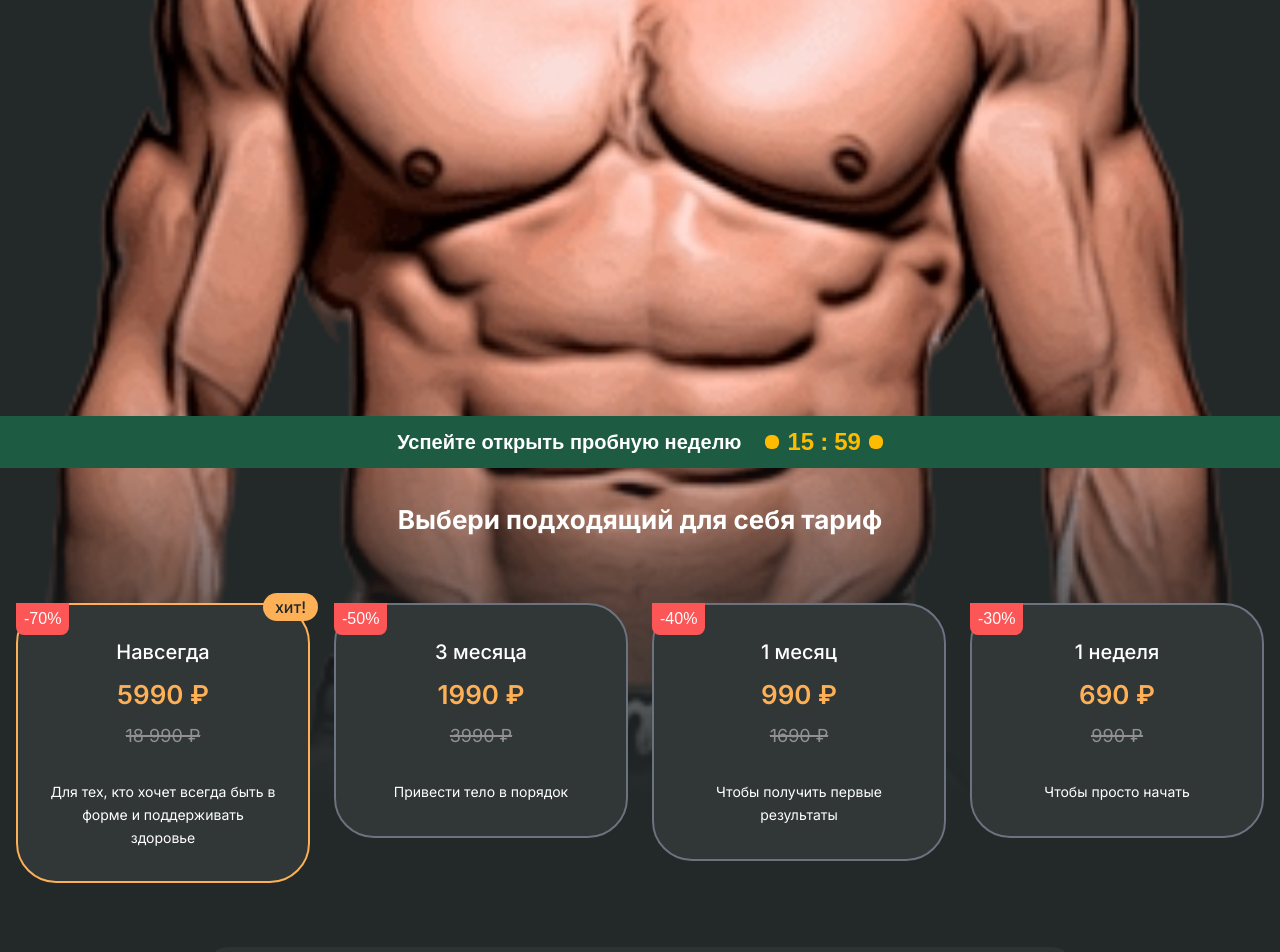
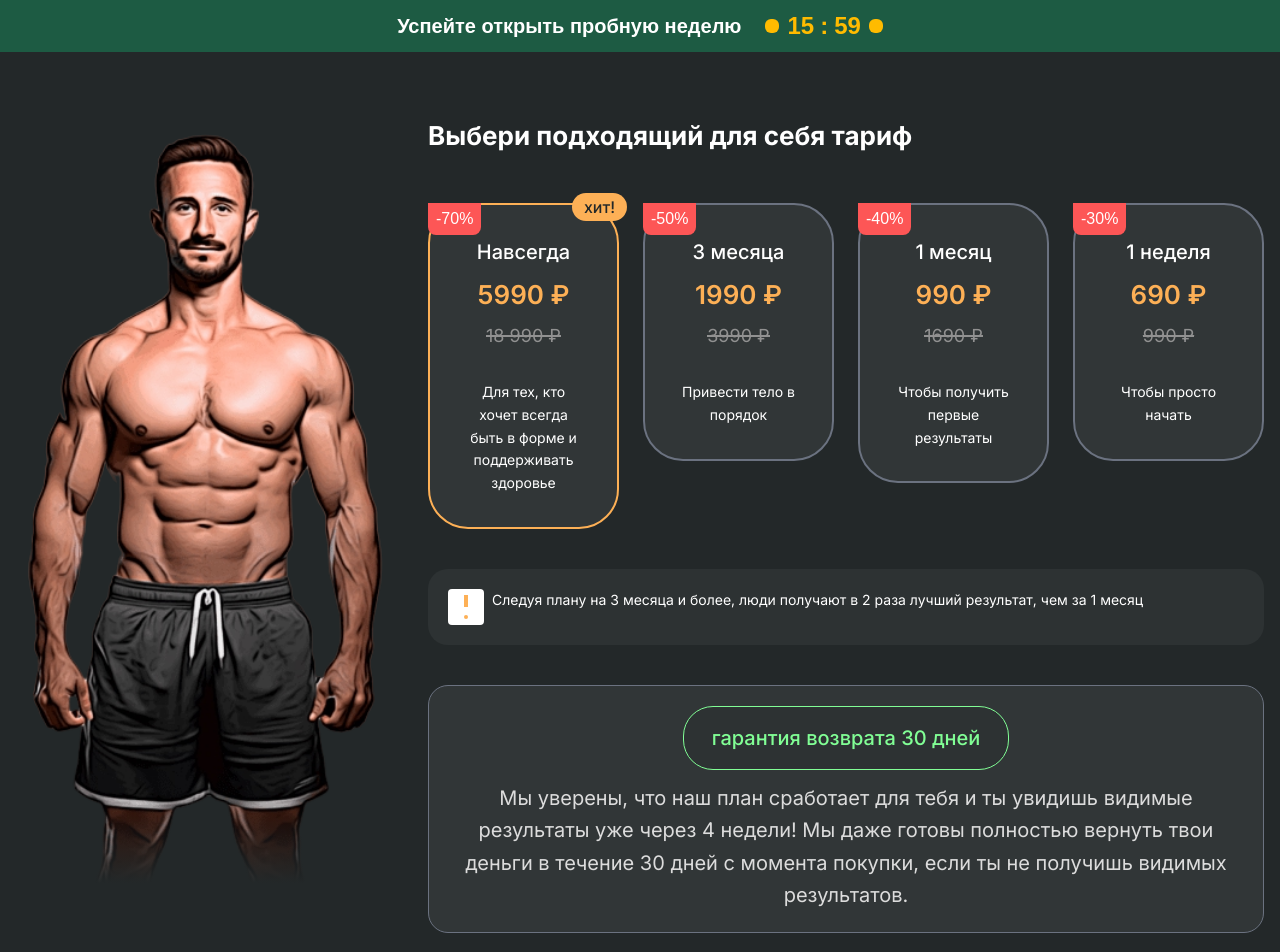
Before and after one commit to GoncharovMaksim/4A.ConsultingFigma, a Next.js app: page / in a window 1280 px wide. Shown: the top 952 px of the page. Built offline with nearby package versions, Linux system fonts and the light colour scheme.

Commit message:
исправлено распорложение картинки декстоп

```diff
--- a/app/page.tsx
+++ b/app/page.tsx
@@ -62,44 +62,38 @@ export default function Home() {
 
   return (
     <div className="min-h-screen bg-bg-primary">
-      {/* Background Image - Desktop */}
-      <div className="relative w-full h-screen hidden md:block">
+      <OfferBanner />
+
+      {/* Layout: image left on desktop, top on mobile */}
+      <div className="max-w-7xl mx-auto px-4 pt-8 pb-16 grid grid-cols-1 lg:grid-cols-[380px_1fr] gap-8">
+        {/* Image block */}
+        <div className="order-1 lg:order-none">
+          <div
+            className="relative w-full overflow-hidden rounded-6xl"
+            style={{ aspectRatio: "380/767" }}
+          >
             <Image
               src="/images/freepik-export-20240531103402atHS-7b8d36.png"
-          alt="Fitness background"
+              alt="Fitness"
               fill
               className="object-cover"
               priority
             />
-        <div className="absolute inset-0 bg-gradient-to-t from-bg-primary via-transparent to-transparent" />
+            <div className="pointer-events-none absolute inset-x-0 bottom-0 h-20 bg-gradient-to-b from-transparent to-bg-primary" />
+          </div>
         </div>
 
-      {/* Background Image - Mobile */}
-      <div className="relative w-full h-64 md:hidden">
-        <Image
-          src="/images/freepik-export-20240531103402atHS-7b8d36.png"
-          alt="Fitness background"
-          fill
-          className="object-cover"
-          priority
-        />
-        <div className="absolute inset-0 bg-gradient-to-t from-bg-primary via-transparent to-transparent" />
-      </div>
-
-      {/* Main Content */}
-      <div className="relative z-10 md:-mt-96 -mt-32">
-        {/* Offer Banner */}
-        <OfferBanner />
-
+        {/* Right column content */}
+        <div>
           {/* Title */}
-        <div className="text-center mb-8 md:mb-16 px-4">
-          <h1 className="text-2xl md:text-4xl lg:text-5xl font-bold text-text-primary mb-8">
+          <div className="mb-8 md:mb-12">
+            <h1 className="text-2xl md:text-4xl lg:text-5xl font-bold text-text-primary">
               Выбери подходящий для себя тариф
             </h1>
           </div>
 
           {/* Pricing Cards - Desktop */}
-        <div className="hidden md:block max-w-7xl mx-auto px-4 mb-16">
+          <div className="hidden md:block mb-10">
             <div className="grid grid-cols-1 md:grid-cols-2 lg:grid-cols-4 gap-6">
               {pricingPlans.map((plan) => (
                 <PricingCard
@@ -112,7 +106,7 @@ export default function Home() {
           </div>
 
           {/* Pricing Cards - Mobile */}
-        <div className="md:hidden px-4 mb-8">
+          <div className="md:hidden mb-8">
             <div className="space-y-4">
               {pricingPlans.map((plan) => (
                 <MobilePricingCard
@@ -128,24 +122,24 @@ export default function Home() {
           </div>
 
           {/* Attention Card */}
-        <div className="max-w-4xl mx-auto px-4 mb-8 md:mb-16">
+          <div className="mb-8 md:mb-10">
             <AttentionCard />
           </div>
 
           {/* Guarantee Card */}
-        <div className="max-w-4xl mx-auto px-4 mb-8 md:mb-16">
+          <div className="mb-8 md:mb-10">
             <GuaranteeCard />
           </div>
 
           {/* Privacy Policy and Button */}
-        <div className="max-w-4xl mx-auto px-4 mb-8 md:mb-16">
+          <div className="mb-8 md:mb-10">
             <div className="flex items-start md:items-center gap-3 mb-6 md:mb-8">
               <button
                 onClick={() => setIsAgreed(!isAgreed)}
                 className={`w-7 h-7 md:w-8 md:h-8 rounded border-2 flex items-center justify-center flex-shrink-0 ${
                   isAgreed
                     ? "bg-accent border-accent"
-                  : "bg-bg-tertiary border-border"
+                    : "bg-bg-tertiary border-gray-500"
                 }`}
               >
                 {isAgreed && (
@@ -178,10 +172,12 @@ export default function Home() {
             <p className="text-text-muted text-xs leading-tight">
               Нажимая кнопку «Купить», Пользователь соглашается на разовое
               списание денежных средств для получения пожизненного доступа к
-            приложению. Пользователь соглашается, что данные кредитной/дебетовой
-            карты будут сохранены для осуществления покупок дополнительных услуг
-            сервиса в случае желания пользователя.
+              приложению. Пользователь соглашается, что данные
+              кредитной/дебетовой карты будут сохранены для осуществления
+              покупок дополнительных услуг сервиса в случае желания
+              пользователя.
             </p>
+          </div>
         </div>
       </div>
     </div>
```
Lines whose indentation alone changed are shown as unchanged.
